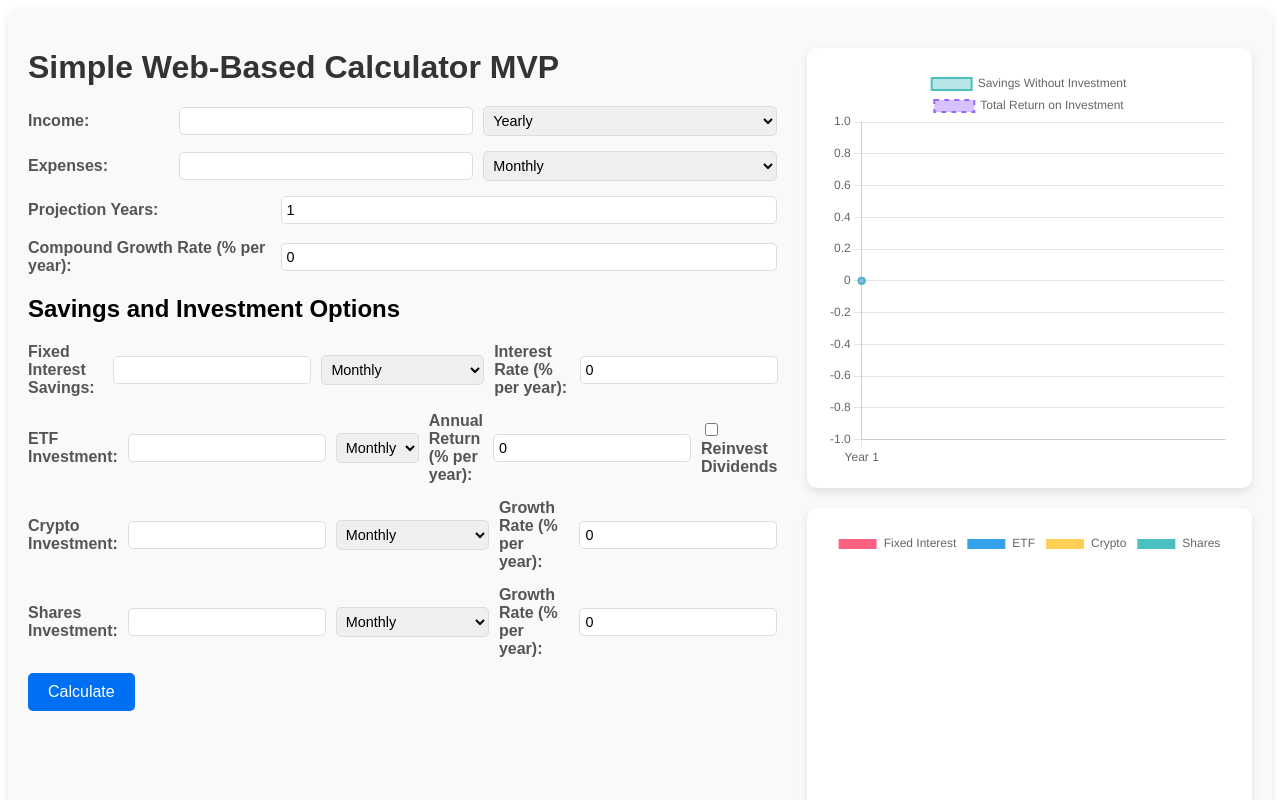
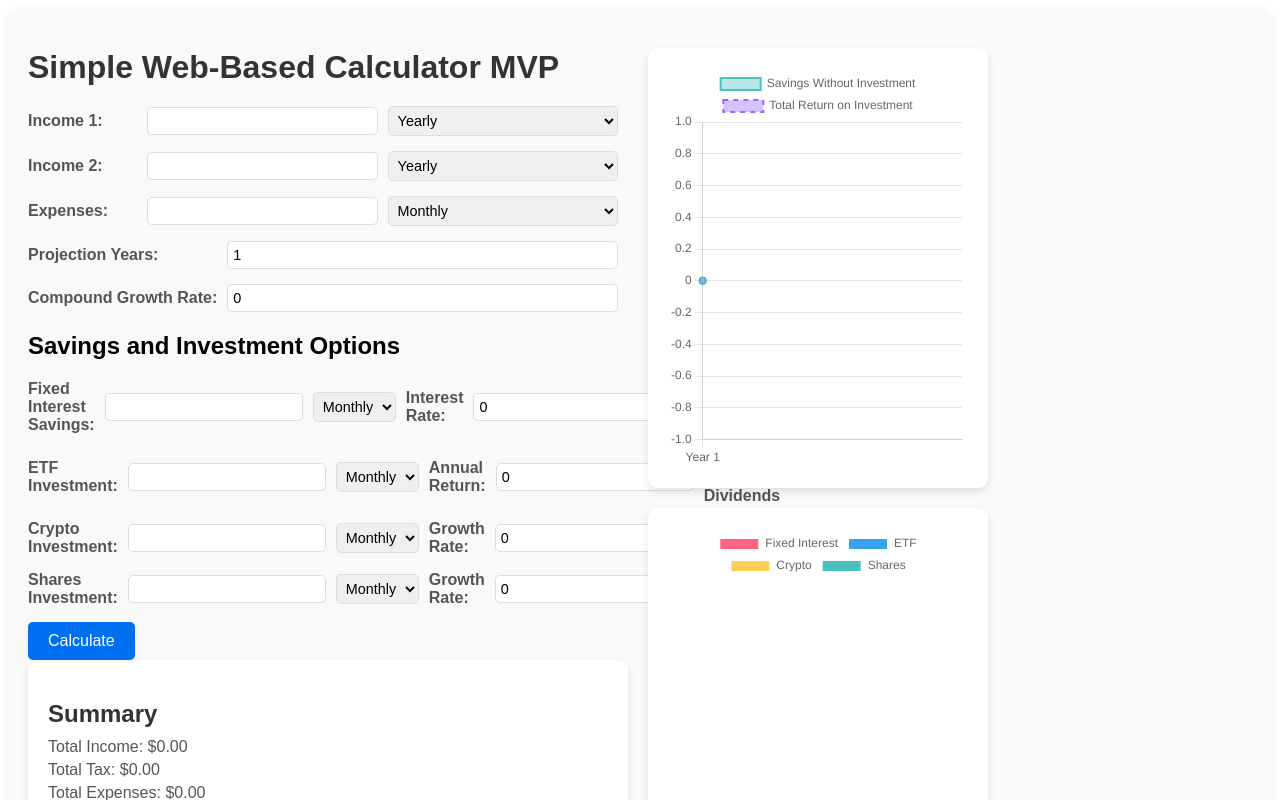
Before and after one commit to knofler/nextAi, a Next.js app: page /fintech in a window 1280 px wide. Shown: the top 800 px of the page. Built offline with nearby package versions, Linux system fonts and the light colour scheme.

Commit message:
Growth calculation updated with compound interest

```diff
--- a/src/pages/fintech/index.js
+++ b/src/pages/fintech/index.js
@@ -40,9 +40,25 @@ const getFrequencyMultiplier = (frequency) => {
   }
 };
 
+const calculateTax = (income) => {
+  if (income <= 18200) {
+    return 0;
+  } else if (income <= 45000) {
+    return (income - 18200) * 0.16;
+  } else if (income <= 135000) {
+    return (45000 - 18200) * 0.16 + (income - 45000) * 0.30;
+  } else if (income <= 190000) {
+    return (45000 - 18200) * 0.16 + (135000 - 45000) * 0.30 + (income - 135000) * 0.37;
+  } else {
+    return (45000 - 18200) * 0.16 + (135000 - 45000) * 0.30 + (190000 - 135000) * 0.37 + (income - 190000) * 0.45;
+  }
+};
+
 const Fintech = () => {
-  const [income, setIncome] = useState('');
-  const [incomeFrequency, setIncomeFrequency] = useState('yearly');
+  const [income1, setIncome1] = useState('');
+  const [income2, setIncome2] = useState('');
+  const [incomeFrequency1, setIncomeFrequency1] = useState('yearly');
+  const [incomeFrequency2, setIncomeFrequency2] = useState('yearly');
   const [expenses, setExpenses] = useState('');
   const [expensesFrequency, setExpensesFrequency] = useState('monthly');
   const [projectionYears, setProjectionYears] = useState(1);
@@ -67,9 +83,16 @@ const Fintech = () => {
   const [compoundProjections, setCompoundProjections] = useState([]);
   const [pieData, setPieData] = useState({});
 
-  const annualIncome = income * getFrequencyMultiplier(incomeFrequency);
+  const annualIncome1 = income1 * getFrequencyMultiplier(incomeFrequency1);
+  const annualIncome2 = income2 * getFrequencyMultiplier(incomeFrequency2);
   const annualExpenses = expenses * getFrequencyMultiplier(expensesFrequency);
-  const annualAvailableSavings = annualIncome - annualExpenses;
+
+  const annualTax1 = calculateTax(annualIncome1);
+  const annualTax2 = calculateTax(annualIncome2);
+
+  const totalIncome = annualIncome1 + annualIncome2;
+  const totalTax = annualTax1 + annualTax2;
+  const annualAvailableSavings = totalIncome - totalTax - annualExpenses;
 
   const handleCalculate = () => {
     const totalAllocatedSavings =
@@ -117,12 +140,12 @@ const Fintech = () => {
       projection.push({
         year: i,
         savings: totalSavings,
-        investmentReturn: fixedInterest + etfReinvestment + cryptoReturn + sharesReturn,
+        investmentReturn: fixedInterestTotal + etfTotal + cryptoTotal + sharesTotal,
       });
       compoundProjection.push({
         year: i,
         savings: totalCompoundSavings,
-        investmentReturn: fixedInterest + etfReinvestment + cryptoReturn + sharesReturn,
+        investmentReturn: fixedInterestTotal + etfTotal + cryptoTotal + sharesTotal,
       });
     }
 
@@ -175,7 +198,7 @@ const Fintech = () => {
       },
       {
         label: 'Total Return on Investment',
-        data: projections.map((p) => p.savings + p.investmentReturn),
+        data: projections.map((p) => p.investmentReturn),
         fill: false,
         backgroundColor: 'rgba(153,102,255,0.4)',
         borderColor: 'rgba(153,102,255,1)',
@@ -188,8 +211,10 @@ const Fintech = () => {
   useEffect(() => {
     handleCalculate();
   }, [
-    income,
-    incomeFrequency,
+    income1,
+    income2,
+    incomeFrequency1,
+    incomeFrequency2,
     expenses,
     expensesFrequency,
     projectionYears,
@@ -211,6 +236,7 @@ const Fintech = () => {
 
   return (
     <div className={styles.container}>
+      <div className={styles.leftPanel}>
         <div className={styles.calculator}>
           <h1 className={styles.title}>Simple Web-Based Calculator MVP</h1>
           <form
@@ -220,16 +246,34 @@ const Fintech = () => {
             }}
           >
             <div className={styles.inputGroup}>
-            <label>Income:</label>
+              <label>Income 1:</label>
               <input
                 type="number"
-              value={income}
-              onChange={(e) => setIncome(e.target.value)}
+                value={income1}
+                onChange={(e) => setIncome1(e.target.value)}
                 required
               />
               <select
-              value={incomeFrequency}
-              onChange={(e) => setIncomeFrequency(e.target.value)}
+                value={incomeFrequency1}
+                onChange={(e) => setIncomeFrequency1(e.target.value)}
+              >
+                <option value="yearly">Yearly</option>
+                <option value="monthly">Monthly</option>
+                <option value="weekly">Weekly</option>
+                <option value="daily">Daily</option>
+              </select>
+            </div>
+            <div className={styles.inputGroup}>
+              <label>Income 2:</label>
+              <input
+                type="number"
+                value={income2}
+                onChange={(e) => setIncome2(e.target.value)}
+                required
+              />
+              <select
+                value={incomeFrequency2}
+                onChange={(e) => setIncomeFrequency2(e.target.value)}
               >
                 <option value="yearly">Yearly</option>
                 <option value="monthly">Monthly</option>
@@ -265,7 +309,7 @@ const Fintech = () => {
               />
             </div>
             <div className={styles.inputGroup}>
-            <label>Compound Growth Rate (% per year):</label>
+              <label>Compound Growth Rate:</label>
               <input
                 type="number"
                 value={compoundGrowthRate}
@@ -293,7 +337,7 @@ const Fintech = () => {
                 <option value="weekly">Weekly</option>
                 <option value="daily">Daily</option>
               </select>
-            <label>Interest Rate (% per year):</label>
+              <label>Interest Rate:</label>
               <input
                 type="number"
                 value={fixedInterestRate}
@@ -319,7 +363,7 @@ const Fintech = () => {
                 <option value="weekly">Weekly</option>
                 <option value="daily">Daily</option>
               </select>
-            <label>Annual Return (% per year):</label>
+              <label>Annual Return:</label>
               <input
                 type="number"
                 value={etfAnnualReturn}
@@ -353,7 +397,7 @@ const Fintech = () => {
                 <option value="weekly">Weekly</option>
                 <option value="daily">Daily</option>
               </select>
-            <label>Growth Rate (% per year):</label>
+              <label>Growth Rate:</label>
               <input
                 type="number"
                 value={cryptoGrowthRate}
@@ -379,7 +423,7 @@ const Fintech = () => {
                 <option value="weekly">Weekly</option>
                 <option value="daily">Daily</option>
               </select>
-            <label>Growth Rate (% per year):</label>
+              <label>Growth Rate:</label>
               <input
                 type="number"
                 value={sharesGrowthRate}
@@ -392,8 +436,16 @@ const Fintech = () => {
               Calculate
             </button>
           </form>
+          <div className={styles.summary}>
+            <h2>Summary</h2>
+            <p>Total Income: ${totalIncome.toFixed(2)}</p>
+            <p>Total Tax: ${totalTax.toFixed(2)}</p>
+            <p>Total Expenses: ${annualExpenses.toFixed(2)}</p>
+            <p>Total Fund Available for Investment: ${annualAvailableSavings.toFixed(2)}</p>
           </div>
-      <div className={styles.charts}>
+        </div>
+      </div>
+      <div className={styles.rightPanel}>
         {projections.length > 0 && (
           <>
             <div className={styles.chartContainer}>
--- a/src/styles/Fintech.module.css
+++ b/src/styles/Fintech.module.css
@@ -1,6 +1,5 @@
 .container {
   display: flex;
-  justify-content: space-between;
   max-width: 1600px; /* Increase the max-width to provide more space */
   margin: 0 auto;
   padding: 20px;
@@ -13,11 +12,29 @@
 .calculator {
   flex: 1;
   margin-right: 20px;
-  max-width: 800px; /* Increase the max-width of the calculator */
+  max-width: 600px; /* Adjust the max-width of the calculator */
+}
+
+.summary {
+  margin-bottom: 20px;
+  padding: 20px;
+  background: #fff;
+  border-radius: 10px;
+  box-shadow: 0 4px 8px rgba(0, 0, 0, 0.1);
+}
+
+.summary h2 {
+  margin-bottom: 10px;
+  color: #333;
+}
+
+.summary p {
+  margin: 5px 0;
+  color: #555;
 }
 
 .charts {
-  flex: 2; /* Reduce the flex value to give less space to the charts */
+  flex: 2; /* Adjust the flex value to give more space to the charts */
   display: flex;
   flex-direction: column;
   justify-content: space-between;
@@ -74,5 +91,5 @@
   padding: 20px;
   border-radius: 10px;
   box-shadow: 0 4px 8px rgba(0, 0, 0, 0.1);
-  height: 400px; /* Increase the height to make the charts larger */
+  height: 400px; /* Adjust the height to make the charts larger */
 }
```
Lines whose indentation alone changed are shown as unchanged.
